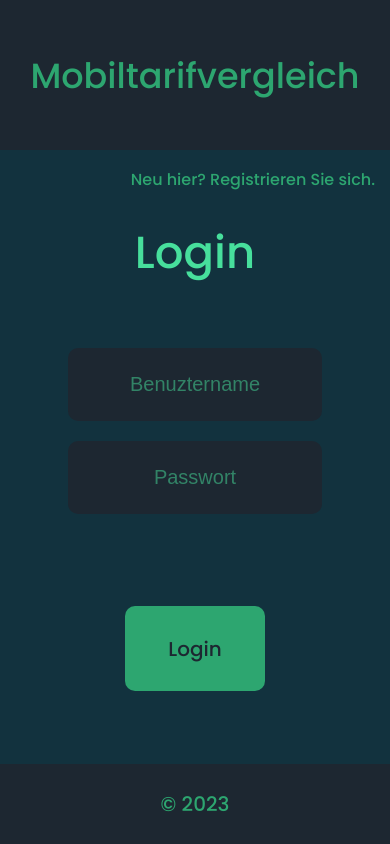
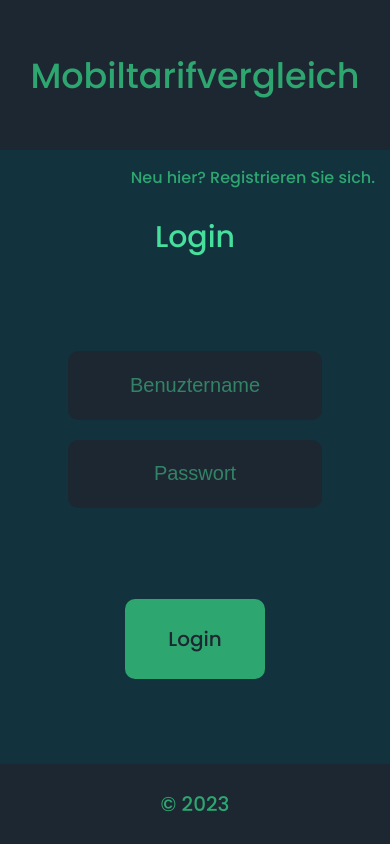
Before and after one commit to JanLehner/Handy-Tarifvergleich, a plain HTML site: page index.html in a window 390 px wide. Drawn offline with Linux system fonts and the light colour scheme.

Commit message:
Fehler im Design behoben

```diff
--- a/Stylesheets/loginStyle.css
+++ b/Stylesheets/loginStyle.css
@@ -20,6 +20,7 @@
     flex-direction: column;
     height: 80%;
     width: 80%;
+    margin: 20px;
 }
 
 ::placeholder{
@@ -64,9 +65,15 @@
     font-size: 25px;
 }
 
+@media screen and (max-width: 1000px) {
+    .siteInfo{
+        font-size: 40px;
+    }
+}
+
 @media screen and (max-width: 700px) {
     .siteInfo{
-        font-size: 45px;
+        font-size: 30px;
     }
 
     .inputLogin{
```
